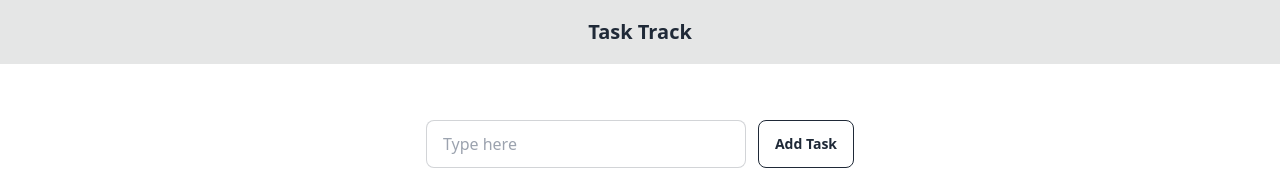
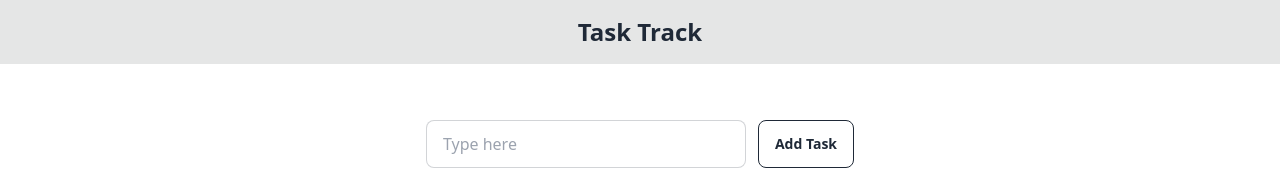
Before and after one commit to Farothtc/todo-next, a Next.js app: page / in a window 1280 px wide. Shown: the top 170 px of the page. Built offline with nearby package versions, Linux system fonts and the light colour scheme.

Commit message:
Font size fixed

```diff
--- a/src/app/components/Nav.jsx
+++ b/src/app/components/Nav.jsx
@@ -4,7 +4,7 @@ export function Nav() {
   return (
     <>
       <div className="navbar text-center justify-center bg-base-300">
-        <Link className="btn btn-ghost text-xl" href={"/"}>
+        <Link className="btn btn-ghost text-2xl" href={"/"}>
           Task Track
         </Link>
       </div>
```
